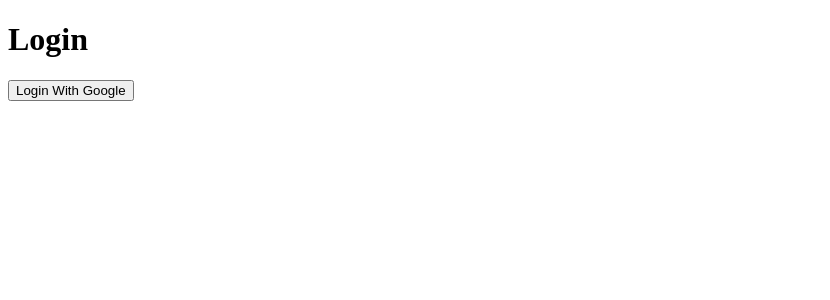
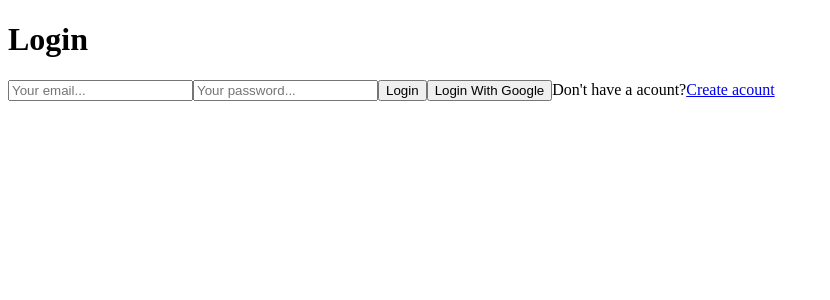
Before and after one commit to ythiago03/purpleframe, a React (Vite) app: page /login in a window 1280 px wide. Shown: the top 300 px of the page, without its empty margins (0-830 px from the left). Built offline with nearby package versions, Linux system fonts and the light colour scheme.

Commit message:
Feat: creating new user and login with email and password

```diff
--- a/src/App.tsx
+++ b/src/App.tsx
@@ -3,6 +3,7 @@ import {BrowserRouter as Router, Routes, Route} from 'react-router-dom';
 
 import Login from './pages/Login';
 import Home from './pages/Home';
+import Register from './pages/Register';
 
 
 function App() {
@@ -12,6 +13,7 @@ function App() {
       <Routes>
         <Route path="/" element={<Home />}/>
         <Route path="/login" element={<Login />}/>
+        <Route path="/register" element={<Register />}/>
       </Routes>
     </Router>
   );
--- a/src/pages/Home.tsx
+++ b/src/pages/Home.tsx
@@ -7,15 +7,16 @@ import { useNavigate } from 'react-router-dom';
 const Home = () => {
 
   const navigate = useNavigate();
-  const [user] = useAuthState(auth);
+  const [user] = useAuthState(auth);//recebe os dados de usuário atual
 
   useEffect(() => {
-    if(!user)navigate('/login');
+    if(!user)navigate('/login');//caso não haja usuário, redireciona para a pag de login
   }, []);
 
   return (
     <div>
-      Home
+      <h1>Welcome {user?.displayName}!</h1>
+      <span>Your is is {user?.uid}</span>
     </div>
   );
 };
--- a/src/pages/Login.tsx
+++ b/src/pages/Login.tsx
@@ -1,23 +1,47 @@
-import React from 'react';
-import { signInWithPopup } from 'firebase/auth';//método para autenticar com um popup
+import React, { useState } from 'react';
+import { signInWithPopup, signInWithEmailAndPassword } from 'firebase/auth';//método para logar com um popup e logar com email e senha
 import { auth, provider } from '../config/firebase';
 import { useNavigate } from 'react-router-dom';//função para trocar de página web
+import { Link } from 'react-router-dom';
 
 const Login = () => {
+
+  const [email, setEmail] = useState('');
+  const [password, setPassword] = useState('');
 
   const navigate = useNavigate();
 
   const loginWithGoogle = async () => {
-    const result = await signInWithPopup(auth, provider);//logando com popup
-    console.log(result);
+    const { user } = await signInWithPopup(auth, provider);//logando com popup
+    console.log(user);
     navigate('/');//trocando para a home
+  };
+
+  const loginWithEmailAndPassword = async () => {
+    const { user } = await signInWithEmailAndPassword(auth, email, password);//logando com email e senha
+    console.log(user);
+    navigate('/');
   };
 
   return (
     <div>
       <h1>Login</h1>
-
+      <input
+        type="email"
+        name="email"
+        placeholder="Your email..."
+        onChange={e => setEmail(e.target.value)}
+      />
+      <input
+        type="password"
+        name="password"
+        placeholder="Your password..."
+        onChange={e => setPassword(e.target.value)}
+      />
+      <button onClick={loginWithEmailAndPassword}>Login</button>
       <button onClick={loginWithGoogle} >Login With Google</button>
+      <span>Don&apos;t have a acount?</span>
+      <Link to={'/register'}>Create acount</Link>
     </div>
   );
 };
--- /dev/null
+++ b/src/pages/Register.tsx
@@ -0,0 +1,39 @@
+import React, { useState } from 'react';
+import { createUserWithEmailAndPassword } from 'firebase/auth';//função para criar user com email e senha
+import { auth } from '../config/firebase';
+import { useNavigate } from 'react-router-dom';
+
+const Register = () => {
+
+  const [email, setEmail] = useState('');
+  const [password, setPassword] = useState('');
+
+  const navigate = useNavigate();
+
+  const createAcount = async () => {
+    const result = await createUserWithEmailAndPassword(auth, email, password);//criando novo user
+    console.log(result);
+    navigate('/login');
+  };
+
+  return (
+    <div>
+      <h1>Register</h1>
+      <input
+        type="email"
+        name="email"
+        placeholder="Your email..."
+        onChange={e => setEmail(e.target.value)}
+      />
+      <input
+        type="password"
+        name="password"
+        placeholder="Your password..."
+        onChange={e => setPassword(e.target.value)}
+      />
+      <button onClick={createAcount}>Create acount</button>
+    </div>
+  );
+};
+
+export default Register;
```
